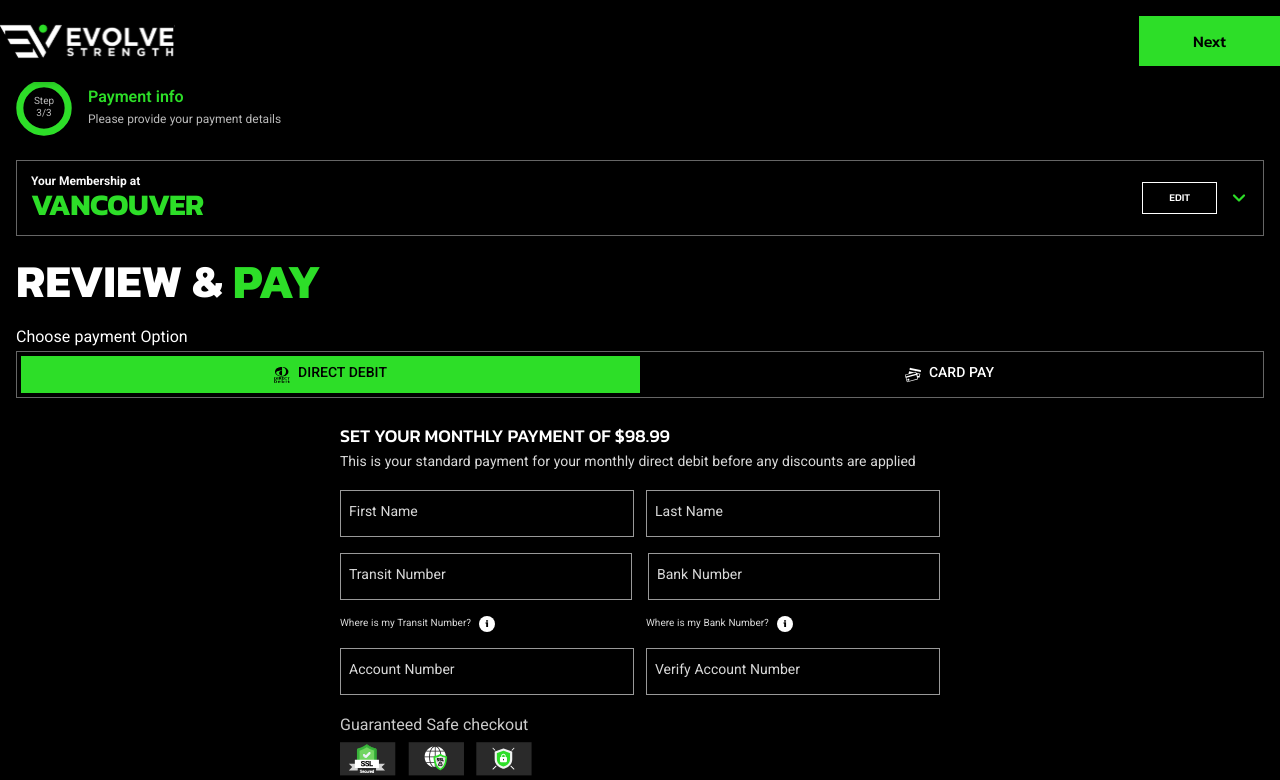
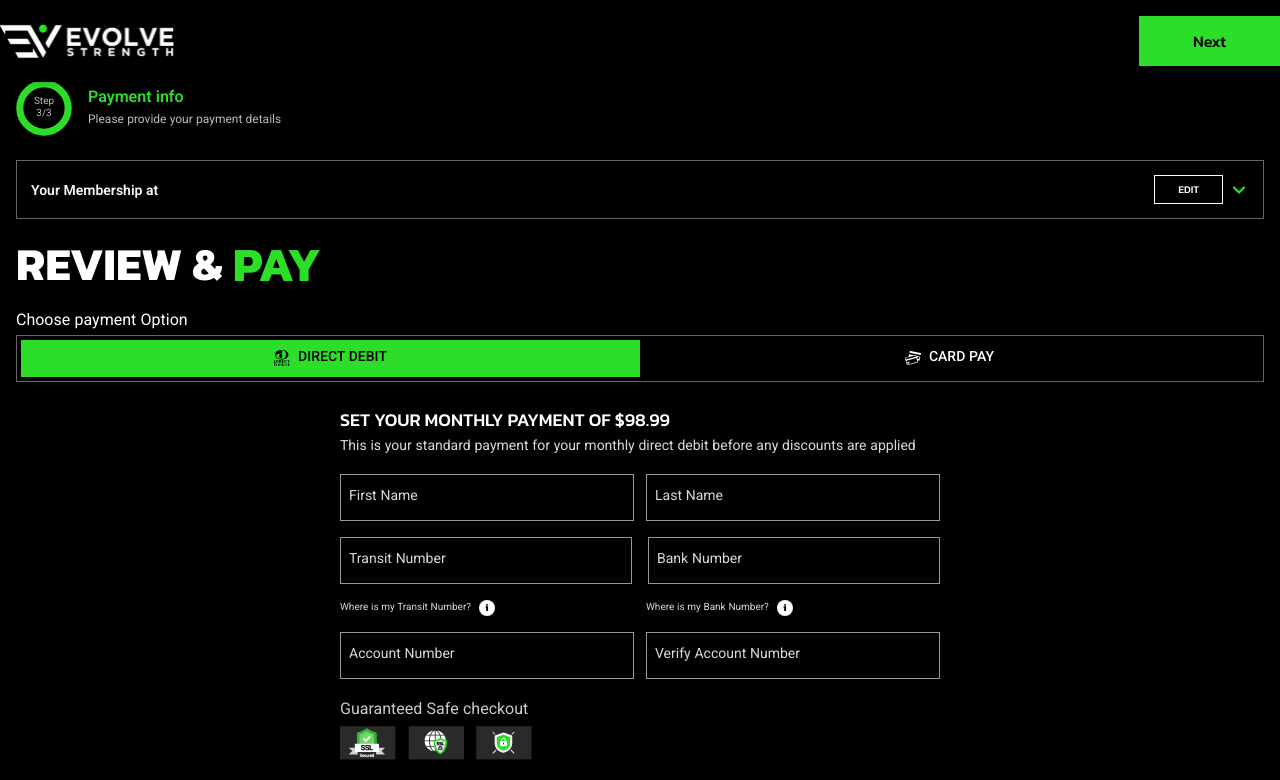
Before and after one commit to Cosmo-US-LLC/EvolveStrength, a React (Vite) app: page /member-Payment in a window 1280 px wide. Shown: the top 780 px of the page. Built offline with nearby package versions, Linux system fonts and the light colour scheme.

Commit message:
add loader and error screen

```diff
--- a/src/components/Home/desktop/Membership/desktop/MembershipSummaryBoxDesktop.jsx
+++ b/src/components/Home/desktop/Membership/desktop/MembershipSummaryBoxDesktop.jsx
@@ -1,20 +1,22 @@
 import React from "react";
 import { useNavigate } from "react-router-dom";
+import Cookies from "js-cookie";
 
 const MembershipSummaryBoxDesktop = ({ selectedPlan }) => {
   const navigate = useNavigate();
+  const selectedLocation = Cookies.get("location");
   const handleEdit = () => {
     navigate(`/`);
   };
   return (
     <div className="w-[471px] bg-[#000000]/60 backdrop-blur-[10px] p-6 flex flex-col gap-8">
-      <div className="flex justify-between items-center">
+      <div className="flex items-center justify-between">
         <div className="flex flex-col">
           <p className="text-[#F8F8F8] text-[16px] font-[700] font-[vazirmatn]">
             Your Membership at
           </p>
-          <p className="text-[#2DDE28] text-[40px] font-[700] tracking-[-0.76px] leading-[27.73px] uppercase font-[kanit]">
-            Vancouver
+          <p className="text-[#2DDE28] text-[30px] font-[700] tracking-[-0.76px] leading-[27.73px] uppercase font-[kanit]">
+            {selectedLocation}
           </p>
         </div>
         <div>
--- a/src/components/Home/desktop/Membership/desktop/index.jsx
+++ b/src/components/Home/desktop/Membership/desktop/index.jsx
@@ -4,13 +4,14 @@ import MembershipPlanSelector from "./MembershipPlanSelector";
 import MembershipSummaryBoxDesktop from "./MembershipSummaryBoxDesktop";
 import { useNavigate } from "react-router-dom";
 import useScrollDirection from "../../../../../hooks/useScrollDirection";
+import Cookies from "js-cookie";
 
 function MembershipDesktop({ selectedPlan, setSelectedPlan }) {
   const [location, setLocation] = useState(null);
-  console.log("location", location);
   const [planData, setPlanData] = useState([]);
   const navigate = useNavigate();
   const scrollDirection = useScrollDirection();
+  const selectedLocation = Cookies.get("location")
 
   useEffect(() => {
     const params = new URLSearchParams(window.location.search);
@@ -98,7 +99,7 @@ function MembershipDesktop({ selectedPlan, setSelectedPlan }) {
           Your membership at
         </p>
         <p className="text-[#2DDE28] font-[kanit] text-[79px] font-[700] leading-[66px] tracking-[-1.32ppx] uppercase">
-          Vancouver, The Post
+          {selectedLocation}
         </p>
 
         <div className="flex flex-row justify-between mt-16">
@@ -115,7 +116,7 @@ function MembershipDesktop({ selectedPlan, setSelectedPlan }) {
             />
           </div>
         </div>
-        <div className="flex justify-end items-end mt-4 w-full">
+        <div className="flex items-end justify-end w-full mt-4">
           <button
             onClick={handleJoinNow}
             className="button mt-6 bg-[#2DDE28] text-black text-[16px] font-medium w-[139px] h-[42px]"
--- a/src/components/Home/desktop/index.jsx
+++ b/src/components/Home/desktop/index.jsx
@@ -3,9 +3,12 @@ import { Listbox } from "@headlessui/react";
 import { locations } from "../../../constant/locationsData";
 import ChevronDownFilled from "../../../assets/images/desktop/chevron-down-filled.svg";
 import { useNavigate } from "react-router-dom";
+import Cookies from "js-cookie";
 
 function LocationDesktop() {
   const [selectedLocation, setSelectedLocation] = useState(locations[0]);
+  console.log("selectedLocation", selectedLocation);
+  Cookies.set("location", selectedLocation.clubName);
 
   const navigate = useNavigate();
 
@@ -14,7 +17,7 @@ function LocationDesktop() {
   };
 
   return (
-    <div className="relative min-h-screen location-bg overflow-hidden z-10 flex flex-col items-center justify-center gap-6">
+    <div className="relative z-10 flex flex-col items-center justify-center min-h-screen gap-6 overflow-hidden location-bg">
       <p className="text-white text-center font-[kanit] text-[79px] font-bold leading-[66px] tracking-[-1.329px] uppercase">
         SELECT LOCATION
       </p>
--- a/src/components/Home/mobile/LocationDetails.jsx
+++ b/src/components/Home/mobile/LocationDetails.jsx
@@ -8,9 +8,17 @@ import locationIcon from "../../../assets/images/mobile/location-details/locatio
 
 import { useNavigate } from "react-router-dom";
 import EventDatePicker from "../../../utils/EventDatePicker";
+import Cookies from "js-cookie";
 
 const LocationDetails = () => {
   const navigate = useNavigate();
+
+  const selectedLocation = Cookies.get("location");
+
+  const spaceIndex = selectedLocation.indexOf(" ");
+  const locationFirstPart = selectedLocation.slice(0, spaceIndex);
+  const locationSecondPart = selectedLocation.slice(spaceIndex + 1);
+
   const facilities = [
     { icon: healthWellnessIcon, label: "Health & Wellness" },
     { icon: personalTrainersIcon, label: "Top Personal Trainers" },
@@ -22,11 +30,11 @@ const LocationDetails = () => {
     <div className="min-h-screen pt-[74px] bg-black text-white px-4 flex flex-col">
       <div>
         <span className="text-white font-[kanit] text-[50px] leading-[42px] font-bold uppercase">
-          VANCOUVER,
+          {locationFirstPart}
         </span>
         <br />
         <span className="text-[#2DDE28] font-[kanit] text-[50px] leading-[42px] font-bold uppercase">
-          THE POST
+          {locationSecondPart}
         </span>
       </div>
 
--- a/src/components/Home/mobile/MembershipPlan.jsx
+++ b/src/components/Home/mobile/MembershipPlan.jsx
@@ -2,10 +2,12 @@ import React, { useContext, useState } from "react";
 import StepIndicator from "./common/StepIndicator";
 import MembershipVancouver from "./common/MembershipVancouver";
 import { useNavigate } from "react-router-dom";
+import Cookies from "js-cookie";
 
 const MembershipPlan = () => {
   const [selectedPlan, setSelectedPlan] = useState("monthly");
   const navigate = useNavigate();
+  const selectedLocation = Cookies.get("location");
 
   return (
     <div className="min-h-screen bg-black text-white px-4 pt-[80px] pb-[30px] flex flex-col gap-8">
@@ -24,7 +26,7 @@ const MembershipPlan = () => {
         </span>
 
         <span className="text-[#2DDE28] font-[kanit] text-[50px] font-[700] leading-[42px] uppercase">
-          Vancouver, The PosT
+          {selectedLocation}
         </span>
       </div>
 
@@ -33,7 +35,7 @@ const MembershipPlan = () => {
           Choose your pricing plan
         </p>
 
-        <div className="flex border border-white overflow-hidden p-1">
+        <div className="flex p-1 overflow-hidden border border-white">
           <button
             onClick={() => setSelectedPlan("monthly")}
             className={`flex items-center justify-center gap-[10px]
@@ -66,7 +68,7 @@ const MembershipPlan = () => {
         </div>
       </div>
 
-      <div className=" ">
+      <div className="">
         {selectedPlan === "monthly" ? (
           <>
             <p className="text-white font-[kanit] text-[16px] font-[600] leading-[16px] uppercase mb-1">
@@ -97,7 +99,7 @@ const MembershipPlan = () => {
             </p>
           </>
         )}
-        <hr className="border-white/20 mb-4" />
+        <hr className="mb-4 border-white/20" />
         <ul className="space-y-4">
           {[
             "$0 Enrollment Fee",
@@ -106,7 +108,7 @@ const MembershipPlan = () => {
             "Access to all locations",
           ].map((item, idx) => (
             <li key={idx} className="flex items-start gap-3">
-              <div className="h-5 w-5 flex items-center justify-center">
+              <div className="flex items-center justify-center w-5 h-5">
                 <svg
                   width="20"
                   height="20"
--- a/src/components/Home/mobile/common/MembershipVancouver.jsx
+++ b/src/components/Home/mobile/common/MembershipVancouver.jsx
@@ -1,11 +1,13 @@
 import React, { useState } from "react";
 import ChevronArrow from "../../../../assets/images/mobile/member-ship/up-down-arrow.svg";
 import { useNavigate } from "react-router-dom";
+import Cookies from "js-cookie";
 
 const MembershipVancouver = (props) => {
   console.log(props);
   const navigate = useNavigate();
   const [isOpen, setIsOpen] = useState(props.step === 1 ? true : false);
+  const selectedLocation = Cookies.get("location");
 
   return (
     <div
@@ -15,20 +17,20 @@ const MembershipVancouver = (props) => {
              backdrop-blur-[22.271059036254883px]"
     >
       <div className="flex items-center justify-between">
-        <div className="text-white text-[11px] font-bold leading-tight">
-          <span className="text-[#F8F8F8] text-[12px] font-[vazirmatn] font-[700] leading-none">
+        <div className="">
+          <span className="text-[#F8F8F8] text-[14px] font-[vazirmatn] font-[600]  ">
             Your Membership at
           </span>
           <br />
-          <span className="text-[#2DDE28] font-[kanit] text-[30px] font-[700] leading-[32.046px] tracking-[-0.645px] uppercase">
-            VANCOUVER
+          <span className="text-[#2DDE28] font-[kanit] text-[18px] font-[700] leading-[18.046px] tracking-[-0.645px] uppercase">
+            {selectedLocation}
           </span>
         </div>
-        <div className="flex items-center gap-1">
+        <div className="flex items-center gap-[2px]">
           <button
             onClick={() => navigate("/")}
-            className="flex items-center justify-center gap-[6.463px]
-             h-[32.317px] px-[25.853px] py-[6.463px]
+            className="flex items-center justify-center
+             h-[29.317px] px-[22.853px] py-[6.463px]
              border-[0.646px] border-white
              text-white text-center font-[kanit] text-[10.341px] font-[500] leading-[13.573px] uppercase
              hover:bg-white/10 active:scale-95 transition-all"
@@ -39,7 +41,7 @@ const MembershipVancouver = (props) => {
           <img
             src={ChevronArrow}
             alt="dropdown icon"
-            className={`w-5 h-5 ml-2 cursor-pointer transition-transform duration-300 ease-in-out ${
+            className={`w-5 h-5 ml-1 cursor-pointer transition-transform duration-300 ease-in-out ${
               isOpen ? "rotate-0" : "rotate-180"
             }`}
             onClick={() => setIsOpen(!isOpen)}
@@ -52,7 +54,7 @@ const MembershipVancouver = (props) => {
           isOpen ? "max-h-[1000px] opacity-100" : "max-h-0 opacity-0"
         }`}
       >
-        <div className="mt-4 border border-white/20 px-4 py-3 text-sm font-vazirmatn space-y-2 bg-black">
+        <div className="px-4 py-3 mt-4 space-y-2 text-sm bg-black border border-white/20 font-vazirmatn">
           <div className="flex justify-between">
             <span className="text-white text-[16px] font-[vazirmatn] font-normal leading-[20.382px] capitalize">
               Start Date
--- a/src/constant/locationsData.jsx
+++ b/src/constant/locationsData.jsx
@@ -36,7 +36,7 @@ export const locations = [
     },
     {
       postalCode: "40327",
-      clubName: "Vancouver Post",
+      clubName: "Vancouver, The Post",
       clubAddress: "# 658 Homer St Vancouver, British Columbia, V6B 2R4",
     },
   ];
--- /dev/null
+++ b/src/pages/NotFoundPage.jsx
@@ -0,0 +1,26 @@
+import React from "react";
+import { useNavigate } from "react-router-dom";
+
+const NotFoundPage = () => {
+  const navigate = useNavigate();
+
+  return (
+    <div className="flex items-center justify-center min-h-screen px-6 text-white bg-black">
+      <div className="max-w-xl text-center">
+        <h1 className="text-9xl font-extrabold text-[#2DDE28] mb-6">404</h1>
+        <h2 className="mb-4 font-semibold text-7xl md:text-6xl">Page Not Found</h2>
+        <p className="mb-8 text-2xl text-gray-400">
+          Sorry, the page you’re looking for doesn’t exist or has been moved.
+        </p>
+        <button
+          onClick={() => navigate("/")}
+          className="bg-[#2DDE28] hover:bg-[#25c722] text-black font-semibold px-6 py-3 transition-all duration-200"
+        >
+          Back to Homepage
+        </button>
+      </div>
+    </div>
+  );
+};
+
+export default NotFoundPage;
```
Also changed, not shown: src/App.jsx (+15 -3 lines), src/components/Home/mobile/mobileHero.jsx (+6 -1 lines), src/components/Loader/index.jsx (added, +31 -0 lines), src/App.css (line endings or trailing spaces).
